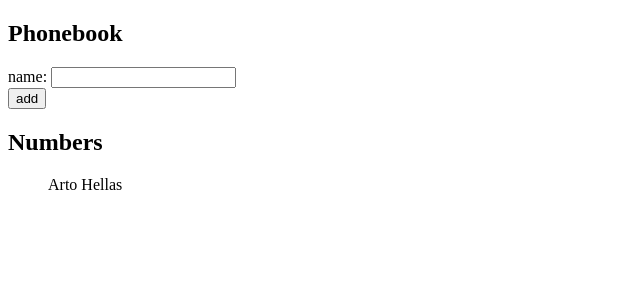
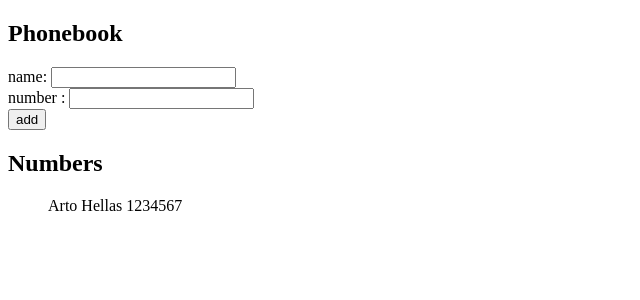
Before and after one commit to lipasofra/FullStack-Server, a React (Create React App) app: page / in a window 1280 px wide. Shown: the top 300 px of the page, without its empty margins (0-640 px from the left). Built offline with nearby package versions, Linux system fonts and the light colour scheme.

Commit message:
exercise 2.8

```diff
--- a/src/App.js
+++ b/src/App.js
@@ -5,9 +5,11 @@
 const App = () => {
 
   const [persons, setPersons] = useState([
-    { name: 'Arto Hellas' }
+    { name: 'Arto Hellas', number: 1234567 }
   ])
   const [newName, setNewName] = useState('')
+  const [newNumber, setNewNumber] = useState('')
+
 
   const addPerson = (event) => {
     event.preventDefault()
@@ -18,16 +20,21 @@
       setNewName('')
     }else{
       const personObject = {
-        name: newName
+        name: newName,
+        number: newNumber
       }
       setPersons(persons.concat(personObject))
       setNewName('')
+      setNewNumber('')
     }
 
   }
 
   const handleChange = (event) => {
     setNewName(event.target.value)
+  }
+  const handleNumberChange = (event) => {
+    setNewNumber(event.target.value)
   }
 
   return (
@@ -40,6 +47,10 @@
             onChange={handleChange}
           />
         </div>
+        <div>number : <input
+          value={newNumber}
+          onChange={handleNumberChange}
+          /></div>
         <div>
           <button type="submit">add</button>
         </div>
@@ -47,7 +58,7 @@
       <h2>Numbers</h2>
       <ul>
         {persons.map(person =>
-          <li key={person.name}>{person.name}</li>
+          <li key={person.name}>{person.name} {person.number}</li>
         )}
       </ul>
     </div>
```
